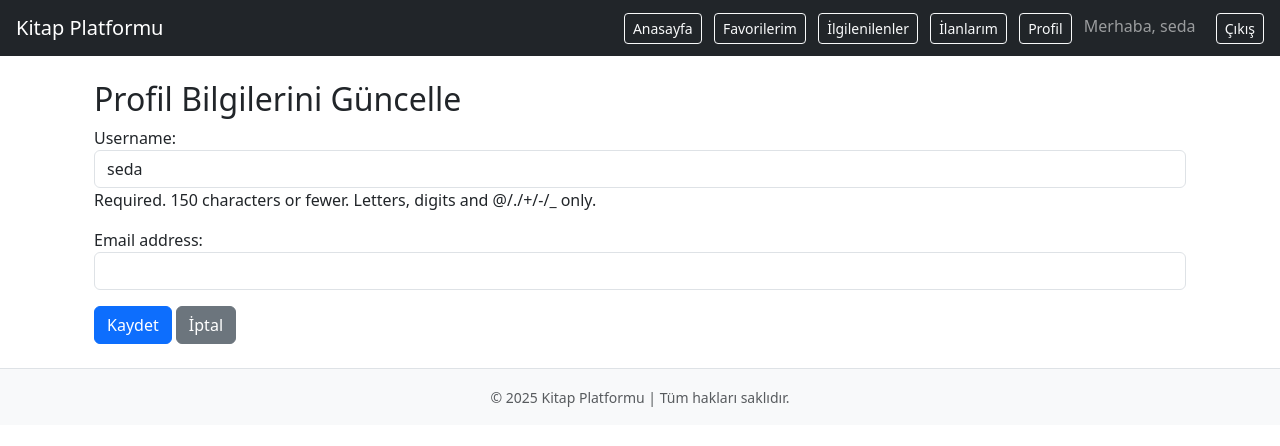
After one commit to sedaozkaya/BookProject, a Django app: page /profile/edit/ in a window 1280 px wide. The commit adds this page. Shown: the top 446 px of the page. Run offline with Django 5.2, Linux system fonts and the light colour scheme; a user stored in the database is signed in.

Commit message:
updating added

```diff
--- a/advert/forms.py
+++ b/advert/forms.py
@@ -1,5 +1,5 @@
 from django import forms
-from .models import Listing
+from .models import Listing, User
 
 class ListingForm(forms.ModelForm):
     class Meta:
@@ -34,3 +34,16 @@ class ListingForm(forms.ModelForm):
             'publisher': forms.TextInput(attrs={'class': 'form-control'}),
             'image': forms.ClearableFileInput(attrs={'class': 'form-control'}),
         }
+
+
+
+
+
+class UserUpdateForm(forms.ModelForm):
+    class Meta:
+        model = User
+        fields = ['username', 'email']
+        widgets = {
+            'username': forms.TextInput(attrs={'class': 'form-control'}),
+            'email': forms.EmailInput(attrs={'class': 'form-control'}),
+            }
--- a/advert/urls.py
+++ b/advert/urls.py
@@ -17,6 +17,11 @@ urlpatterns = [
     path('profile/', views.profile_view, name='profile'),
     path('my-listings/', views.my_listings, name='my_listings'),
     path('listing/<int:pk>/edit/', views.edit_listing, name='edit_listing'),
+    path('listing/<int:pk>/delete/', views.delete_listing, name='delete_listing'),
+    path('profile/edit/', views.edit_profile, name='edit_profile'),
+
+
+
 
 
 
--- a/advert/views.py
+++ b/advert/views.py
@@ -7,6 +7,8 @@ from django.shortcuts import render, redirect
 from .forms import ListingForm
 from django.contrib.auth.decorators import login_required
 from .models import Listing, Favorite, Interested
+from .forms import UserUpdateForm
+
 
 
 
@@ -90,10 +92,7 @@ def listing_detail(request, pk):
         'is_interested': is_interested,
     })
 
-    return render(request, 'listing/listing_detail.html', {
-        'listing': listing,
-        'is_favorited': is_favorited
-    })
+
 
 
 from django.shortcuts import render
@@ -157,3 +156,29 @@ def edit_listing(request, pk):
         form = ListingForm(instance=listing)
 
     return render(request, 'edit_listing.html', {'form': form, 'listing': listing})
+
+
+
+@login_required
+def delete_listing(request, pk):
+    listing = get_object_or_404(Listing, pk=pk, user=request.user)
+
+    if request.method == 'POST':
+        listing.delete()
+        return redirect('my_listings')
+
+    return render(request, 'confirm_delete.html', {'listing': listing})
+
+
+@login_required
+def edit_profile(request):
+    if request.method == 'POST':
+        form = UserUpdateForm(request.POST, instance=request.user)
+        if form.is_valid():
+            form.save()
+            messages.success(request, 'Profiliniz güncellendi.')
+            return redirect('profile')
+    else:
+        form = UserUpdateForm(instance=request.user)
+
+    return render(request, 'edit_profile.html', {'form': form})
--- /dev/null
+++ b/templates/edit_profile.html
@@ -0,0 +1,13 @@
+{% extends 'base.html' %}
+
+{% block content %}
+<div class="container mt-4">
+  <h2>Profil Bilgilerini Güncelle</h2>
+  <form method="post">
+    {% csrf_token %}
+    {{ form.as_p }}
+    <button type="submit" class="btn btn-primary">Kaydet</button>
+    <a href="{% url 'profile' %}" class="btn btn-secondary">İptal</a>
+  </form>
+</div>
+{% endblock %}
--- a/templates/my_listings.html
+++ b/templates/my_listings.html
@@ -22,6 +22,8 @@
               <div class="d-flex justify-content-between">
                 <a href="{% url 'listing_detail' listing.id %}" class="btn btn-sm btn-primary">Detay</a>
                 <a href="{% url 'edit_listing' listing.id %}" class="btn btn-sm btn-warning">Düzenle</a>
+                  <a href="{% url 'delete_listing' listing.id %}" class="btn btn-sm btn-danger">Sil</a>
+
               </div>
             </div>
           </div>
--- a/templates/profile.html
+++ b/templates/profile.html
@@ -13,8 +13,8 @@
       <p><strong>Kayıt Tarihi:</strong> {{ user.date_joined|date:"d/m/Y H:i" }}</p>
 
       <hr>
-      <!-- İsteğe bağlı geliştirme bağlantısı -->
-      <a href="#" class="btn btn-outline-secondary btn-sm disabled">Profil Bilgilerini Güncelle (Yapım Aşamasında)</a>
+      <!-- Güncelleme bağlantısı -->
+      <a href="{% url 'edit_profile' %}" class="btn btn-outline-primary btn-sm">Profil Bilgilerini Güncelle</a>
     </div>
   </div>
 </div>
```
Also changed, not shown: templates/confirm_delete.html (added, +14 -0 lines), db.sqlite3.
